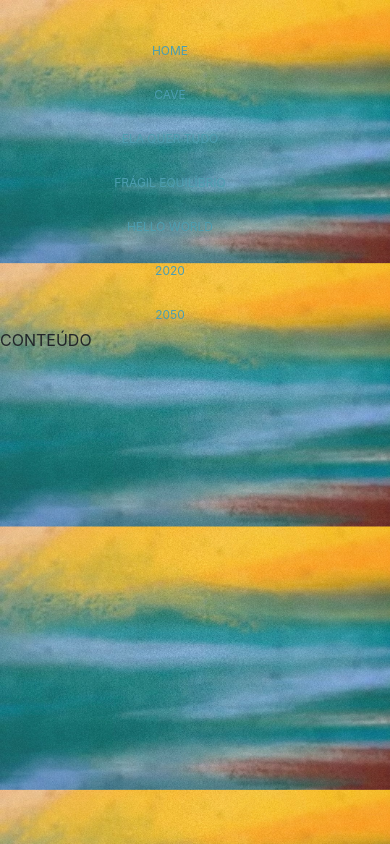
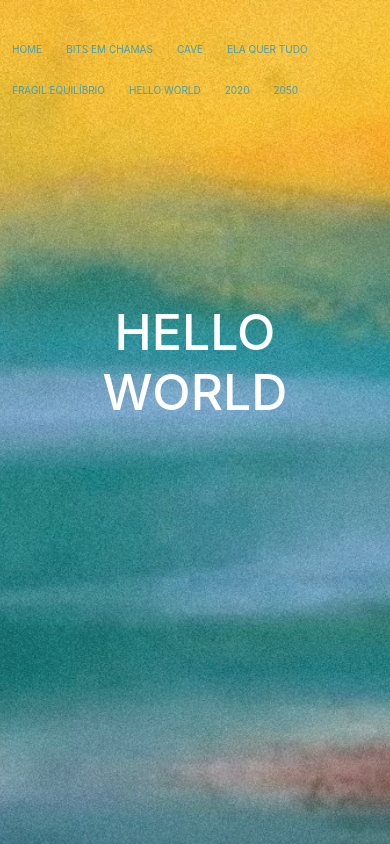
Before and after one commit to al3rcio/bitsemchamas, a Flask app: page / in a window 390 px wide. Run offline with Flask 2, Linux system fonts and the light colour scheme.

Commit message:
Background funcionando em desktop e mobile

```diff
--- a/application.py
+++ b/application.py
@@ -1,3 +1,6 @@
+# linha pra criar o servidor
+# export FLASK_APP=application.py
+
 from flask import Flask, redirect, render_template, request
 
 # Configure application
--- a/static/style.css
+++ b/static/style.css
@@ -1,8 +1,12 @@
 body
 {
-
     background-image: url("/static/images/textura01.jpg");
-    background-size: 100%;
+    /* background-size: 100%; */
+    background-repeat: no-repeat;
+    background-position: center;
+    background-size: cover;
+    width: 100%;
+    height:100vh;  /* responsive height */
 }
 p
 {
@@ -57,9 +61,10 @@ label
 h1, h6
 {
     text-align: center;
-    padding: 20px;
-    padding-top: 40px;
-    color: #6f42c1;
+    font-size: 100px;
+    padding: 100px;
+    padding-top: 200px;
+    color: white;
 }
 h2, h3
 {
@@ -142,7 +147,27 @@ ul.topnav li a.active {background-color: #6f42c1;}
 ul.topnav li.right {float: right;}
 
 @media screen and (max-width: 600px) {
-  ul.topnav li.right,
-  ul.topnav li {float: none; }
+
+    /* body {
+
+        background-image: url("/static/images/textura01-vertical.jpg");
+        background-size: cover;
+        background-repeat: no-repeat;
+    } */
+
+    h1 {
+        font-size: 50px;
+
+    }
+
+    ul.topnav li.right,
+    ul.topnav li {
+        float: left;
+        font-size: 10px;
+    }
+
+
+
+
 
 }
--- a/templates/index.html
+++ b/templates/index.html
@@ -1,11 +1,12 @@
 {% extends "layout.html" %}
 
 {% block title %}
-    Index
+    Bits em Chamas
 {% endblock %}
 
 {% block main %}
 
-  CONTEÚDO
+  <h1> HELLO WORLD </h1>
+
 
 {% endblock %}
--- a/templates/layout.html
+++ b/templates/layout.html
@@ -60,7 +60,8 @@
     <body>
 
         <ul class="topnav">
-            <li><a href="/home"> HOME </a></li>
+            <li><a href="/"> HOME </a></li>
+            <li><a href="/bitsemchamas"> BITS EM CHAMAS </a></li>
             <li><a href="/cave"> CAVE </a></li>
             <li><a href="/eqt"> ELA QUER TUDO </a></li>
             <li><a href="/feq"> FRÁGIL EQUILÍBRIO </a></li>
```
Also changed, not shown: index-ref.html (renamed from index.html), static/images/textura01-vertical.jpg (added).
